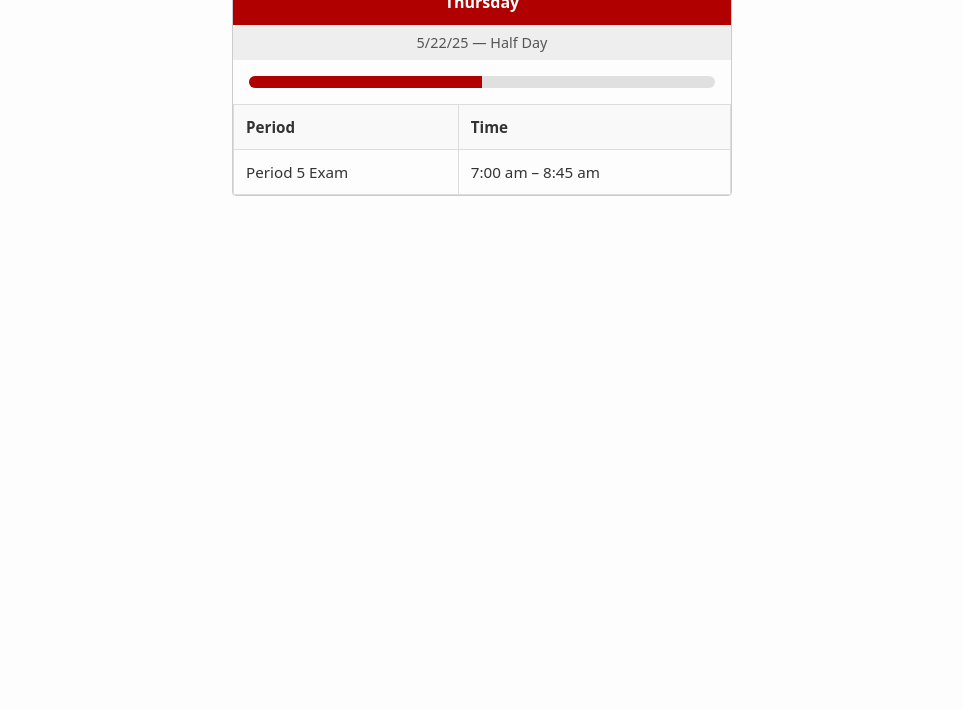
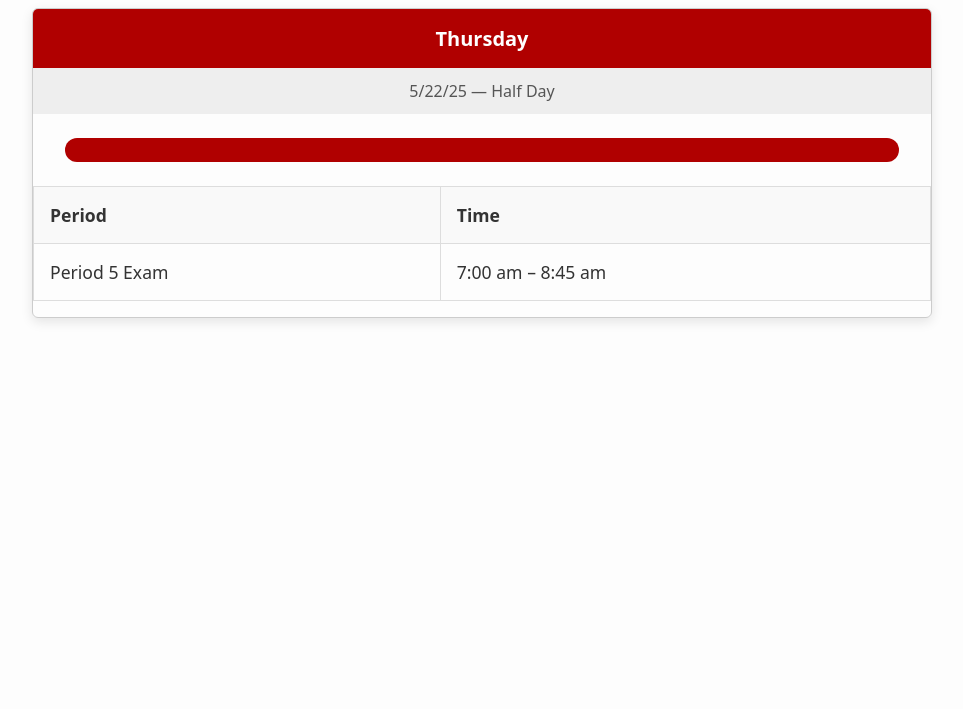
Before and after one commit to msciuca/tuesday_exam_sched, a plain HTML site: page index.html in a window 1280 px wide. Shown: the part 91-800 px from the top of the page, without its empty margins (158-1121 px from the left). Drawn offline with Linux system fonts and the light colour scheme.

Commit message:
Update index.html

```diff
--- a/index.html
+++ b/index.html
@@ -7,62 +7,70 @@
   <style>
     /* Basic Reset */
     * { margin: 0; padding: 0; box-sizing: border-box; }
+    html, body { height: 100%; }
     body {
       font-family: system-ui, -apple-system, BlinkMacSystemFont, 'Segoe UI', Roboto, Arial, sans-serif;
       color: #333;
       background: #fdfdfd;
+      display: flex;
+      flex-direction: column;
+      align-items: center;
+      justify-content: flex-start;
       padding: 20px;
     }
     h1 {
       text-align: center;
-      margin-bottom: 16px;
-      font-size: 1.5rem;
+      margin-bottom: 24px;
+      font-size: 2.5rem;
     }
     .schedule {
-      max-width: 500px;
-      margin: 0 auto;
+      width: 100%;
+      max-width: 900px;
       border: 1px solid #ccc;
-      border-radius: 4px;
+      border-radius: 6px;
       overflow: hidden;
+      box-shadow: 0 4px 12px rgba(0,0,0,0.1);
     }
     .schedule-header {
       background: #b00000;
       color: #fff;
       text-align: center;
-      padding: 12px 0;
+      padding: 16px 0;
       font-weight: bold;
+      font-size: 1.25rem;
     }
     .schedule-subheader {
       background: #eee;
       text-align: center;
-      padding: 8px 0;
-      font-size: 0.9rem;
+      padding: 12px 0;
+      font-size: 1rem;
       color: #555;
     }
     /* Progress bar container */
     .progress-container {
       background: #e0e0e0;
-      height: 12px;
-      margin: 16px;
-      border-radius: 6px;
+      height: 24px;
+      margin: 24px 32px;
+      border-radius: 12px;
       overflow: hidden;
     }
     .progress-bar {
       height: 100%;
       background: #b00000;
-      width: 0%; /* adjust with JS or set static */
+      width: 0%; /* JS will set */
       transition: width 0.3s ease;
     }
     .schedule-table {
       width: 100%;
       border-collapse: collapse;
+      margin-bottom: 16px;
     }
     .schedule-table th,
     .schedule-table td {
       border: 1px solid #ddd;
-      padding: 12px;
+      padding: 16px;
       text-align: left;
-      font-size: 0.95rem;
+      font-size: 1.1rem;
     }
     .schedule-table th {
       background: #f9f9f9;
@@ -76,9 +84,8 @@
     <div class="schedule-header">Thursday</div>
     <div class="schedule-subheader">5/22/25 — Half Day</div>
 
-    <!-- progress bar: 0% to 100%, set width below -->
     <div class="progress-container">
-      <div class="progress-bar" style="width: 50%;"></div>
+      <div id="progressBar" class="progress-bar"></div>
     </div>
 
     <table class="schedule-table">
@@ -96,5 +103,24 @@
       </tbody>
     </table>
   </section>
+
+  <script>
+    // Calculate and set progress based on current time
+    (function() {
+      const now = new Date();
+      // Create today’s start/end times
+      const start = new Date(now.getFullYear(), now.getMonth(), now.getDate(), 7, 0, 0);
+      const end = new Date(now.getFullYear(), now.getMonth(), now.getDate(), 8, 45, 0);
+      let percent;
+      if (now <= start) {
+        percent = 0;
+      } else if (now >= end) {
+        percent = 100;
+      } else {
+        percent = ((now - start) / (end - start)) * 100;
+      }
+      document.getElementById('progressBar').style.width = percent + '%';
+    })();
+  </script>
 </body>
 </html>
```
